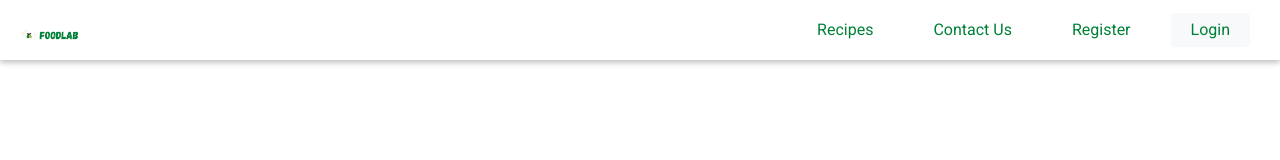
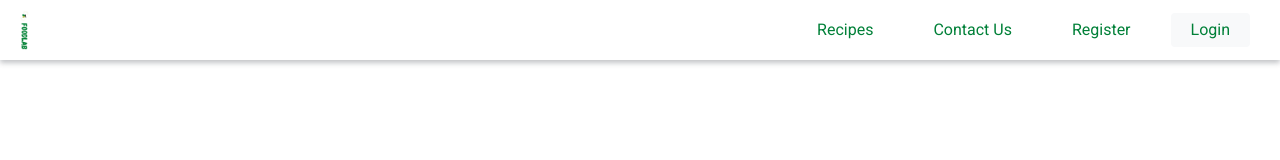
Before and after one commit to RajnishKatharotiya/foodlab, a React (Create React App) app: page / in a window 1280 px wide. Shown: the top 160 px of the page. Built offline with nearby package versions, Linux system fonts and the light colour scheme.

Commit message:
Updated logo

```diff
--- a/src/Components/shared/Header/style.css
+++ b/src/Components/shared/Header/style.css
@@ -26,8 +26,7 @@
 }
 
 .header-logo_box img {
-    width: 60px;
-    margin-top: 10px;
+    height: 40px;
 }
 
 /* Action box*/
```
Also changed, not shown: public/images/logo-landscape.png.
